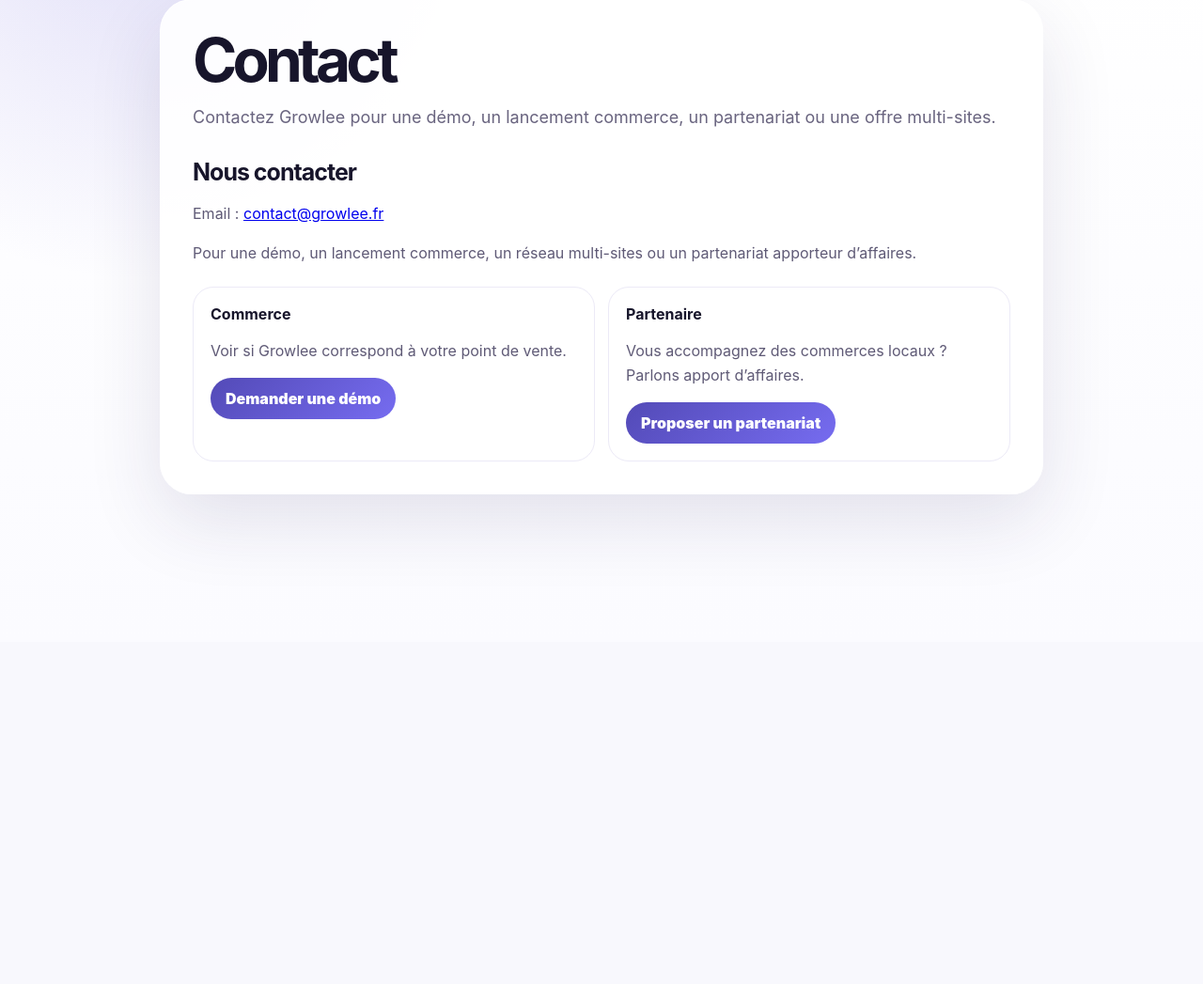
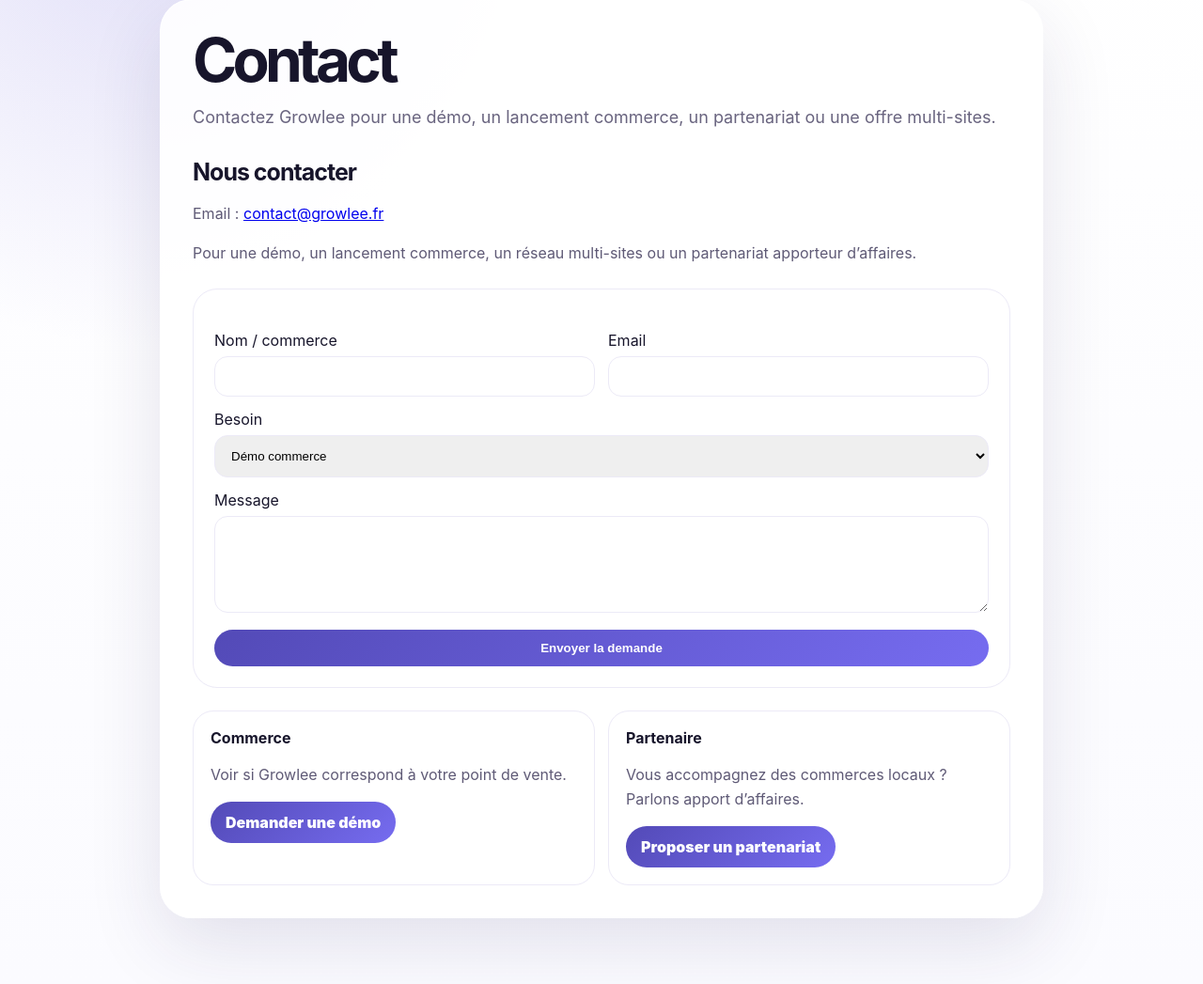
Before and after one commit to adssh22/growlee, a Django app: page /contact/ in a window 1280 px wide. Shown: the part 117-1164 px from the top of the page at 94% size. Before the commit the page ends 663 px from the top, so only its background shows below. Run offline with Django 5.2, Linux system fonts and the light colour scheme.

Commit message:
Finish landing checklist gaps

```diff
--- a/apps/backend/apps/core/views.py
+++ b/apps/backend/apps/core/views.py
@@ -50,6 +50,7 @@ def contact_page(request):
     return render(request, 'public/contact.html', {
         'title': 'Contact',
         'description': 'Contactez Growlee pour une démo, un lancement commerce, un partenariat ou une offre multi-sites.',
+        'sent': request.method == 'POST',
     })
 
 
--- a/apps/backend/templates/public/contact.html
+++ b/apps/backend/templates/public/contact.html
@@ -1,4 +1,6 @@
 {% extends 'public/info_page.html' %}
 {% block body %}
-<h2>Nous contacter</h2><p>Email : <a href="mailto:contact@growlee.fr">contact@growlee.fr</a></p><p>Pour une démo, un lancement commerce, un réseau multi-sites ou un partenariat apporteur d’affaires.</p><div class="grid"><div class="mini"><strong>Commerce</strong><p>Voir si Growlee correspond à votre point de vente.</p><a class="btn" href="mailto:contact@growlee.fr?subject=Démo%20Growlee">Demander une démo</a></div><div class="mini"><strong>Partenaire</strong><p>Vous accompagnez des commerces locaux ? Parlons apport d’affaires.</p><a class="btn" href="mailto:contact@growlee.fr?subject=Partenariat%20Growlee">Proposer un partenariat</a></div></div>
+<h2>Nous contacter</h2><p>Email : <a href="mailto:contact@growlee.fr">contact@growlee.fr</a></p><p>Pour une démo, un lancement commerce, un réseau multi-sites ou un partenariat apporteur d’affaires.</p>
+<form method="post" style="display:grid;gap:14px;margin:24px 0;padding:22px;border-radius:26px;background:#fff;border:1px solid var(--line)">{% csrf_token %}<div class="grid"><label>Nom / commerce<br><input name="name" required style="width:100%;margin-top:7px;padding:13px;border-radius:14px;border:1px solid var(--line)"></label><label>Email<br><input name="email" type="email" required style="width:100%;margin-top:7px;padding:13px;border-radius:14px;border:1px solid var(--line)"></label></div><label>Besoin<br><select name="need" style="width:100%;margin-top:7px;padding:13px;border-radius:14px;border:1px solid var(--line)"><option>Démo commerce</option><option>Partenariat apporteur</option><option>Multi-sites</option><option>Question générale</option></select></label><label>Message<br><textarea name="message" rows="5" required style="width:100%;margin-top:7px;padding:13px;border-radius:14px;border:1px solid var(--line)"></textarea></label><button class="btn" type="submit" style="border:0;cursor:pointer">Envoyer la demande</button>{% if sent %}<p style="color:#1d9e75;font-weight:800">Demande préparée. Vous pouvez aussi écrire directement à contact@growlee.fr.</p>{% endif %}</form>
+<div class="grid"><div class="mini"><strong>Commerce</strong><p>Voir si Growlee correspond à votre point de vente.</p><a class="btn" href="mailto:contact@growlee.fr?subject=Démo%20Growlee">Demander une démo</a></div><div class="mini"><strong>Partenaire</strong><p>Vous accompagnez des commerces locaux ? Parlons apport d’affaires.</p><a class="btn" href="mailto:contact@growlee.fr?subject=Partenariat%20Growlee">Proposer un partenariat</a></div></div>
 {% endblock %}
--- a/apps/backend/templates/public/home.html
+++ b/apps/backend/templates/public/home.html
@@ -81,7 +81,7 @@
       <div class="visual reveal delay-1" aria-hidden="true">
         <img class="logo-watermark" src="{% static 'brand/growlee-logo-full.png' %}" alt="">
         <div class="orb parallax" data-speed="0.06"></div><div class="float f1 parallax" data-speed="-0.04"><strong>+ avis</strong>Google & retours privés</div><div class="float f2 parallax" data-speed="0.05"><strong>Wallet</strong>fidélité par tampons</div><div class="float f3 parallax" data-speed="-0.03"><strong>SMS</strong>relance automatique</div><div class="float f4 parallax" data-speed="0.04"><strong>Live</strong>parcours brandé</div>
-        <div class="phone"><div class="screen"><div class="screen-logo"><img src="{% static 'brand/growlee-logo-full.png' %}" alt=""></div><div class="mobile-card"><div class="confetti"><i></i><i></i><i></i><i></i><i></i></div><h3>Votre commerce</h3><div class="screen-sub">Scannez, jouez, revenez</div><div class="journey"><div class="journey-step"><b>1</b><span>Bienvenue personnalisée</span></div><div class="journey-step"><b>2</b><span>Jeu cadeau instantané</span></div><div class="journey-step"><b>3</b><span>Avis, wallet et relance</span></div></div><div class="wheel-wrap"><div class="pointer"></div><div class="wheel"></div></div><div class="reward"><strong>Cadeau débloqué 🎉</strong><small>Dessert offert à la prochaine visite · valable 7 jours</small></div><button class="screen-btn" type="button">Récupérer mon cadeau</button></div></div></div>
+        <div class="phone"><div class="screen"><div class="screen-logo"><img src="{% static 'brand/growlee-logo-full.png' %}" alt=""></div><div class="mobile-card"><div class="confetti"><i></i><i></i><i></i><i></i><i></i></div><h3>Votre commerce</h3><div class="screen-sub">Démo client réelle</div><div class="journey"><div class="journey-step"><b>QR</b><span>Scan comptoir ou flyer</span></div><div class="journey-step"><b>🎁</b><span>Dessert offert débloqué</span></div><div class="journey-step"><b>★</b><span>Avis Google ou feedback privé</span></div></div><div class="wheel-wrap"><div class="pointer"></div><div class="wheel"></div></div><div class="reward"><strong>Dessert offert</strong><small>Valable 7 jours · ajouté au wallet</small></div><button class="screen-btn" type="button">Ajouter au wallet</button></div></div></div>
       </div>
     </div></section>
 
```
Also changed, not shown: apps/backend/templates/public/demo.html (+2 -1 lines).
